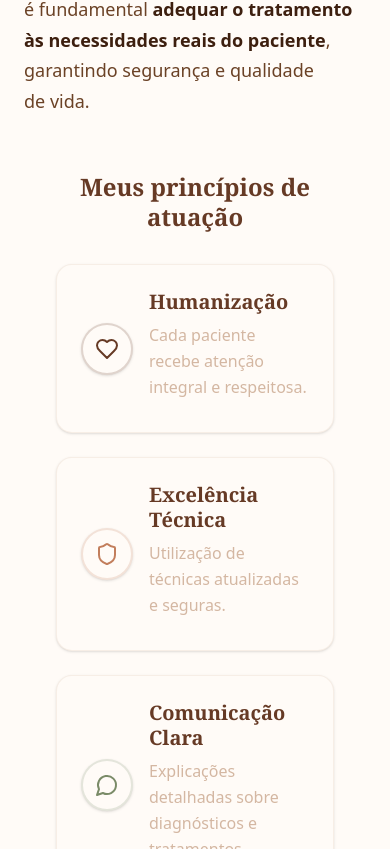
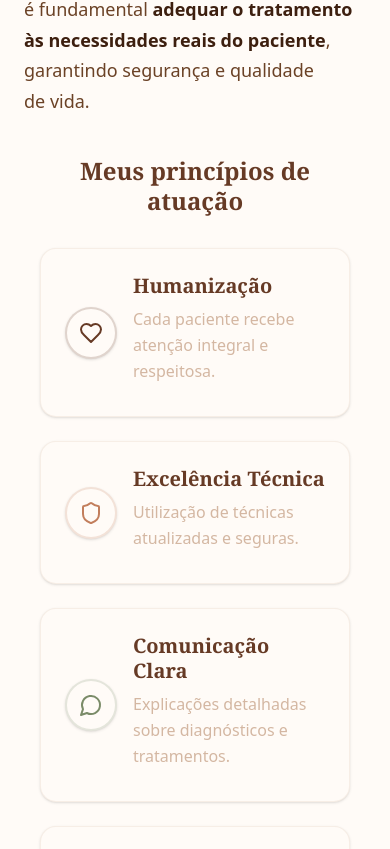
Before and after one commit to analuizamrocha/web, a Next.js app: page /sobre in a window 390 px wide. Shown: the part 3215-4064 px from the top of the page. Built offline with nearby package versions, Linux system fonts and the light colour scheme; no server answers.

Commit message:
fix(sobre): reduce principles section padding on mobile
p-8 was too wide on small screens, breaking alignment. Use p-4 on
mobile, p-8 on sm+, p-12 on lg+ for better spacing progression.

Co-Authored-By: Claude Sonnet 4.6 <noreply@anthropic.com>

```diff
--- a/src/app/sobre/page.tsx
+++ b/src/app/sobre/page.tsx
@@ -495,7 +495,7 @@ export default function SobrePage() {
             </div>
 
             {/* Principles Grid */}
-            <div className="bg-gradient-to-b from-muted/20 to-transparent rounded-3xl p-8 lg:p-12">
+            <div className="bg-gradient-to-b from-muted/20 to-transparent rounded-3xl p-4 sm:p-8 lg:p-12">
               <h3 className="text-2xl lg:text-3xl font-serif font-bold text-primary mb-8 text-center">
                 Meus princípios de atuação
               </h3>
```
